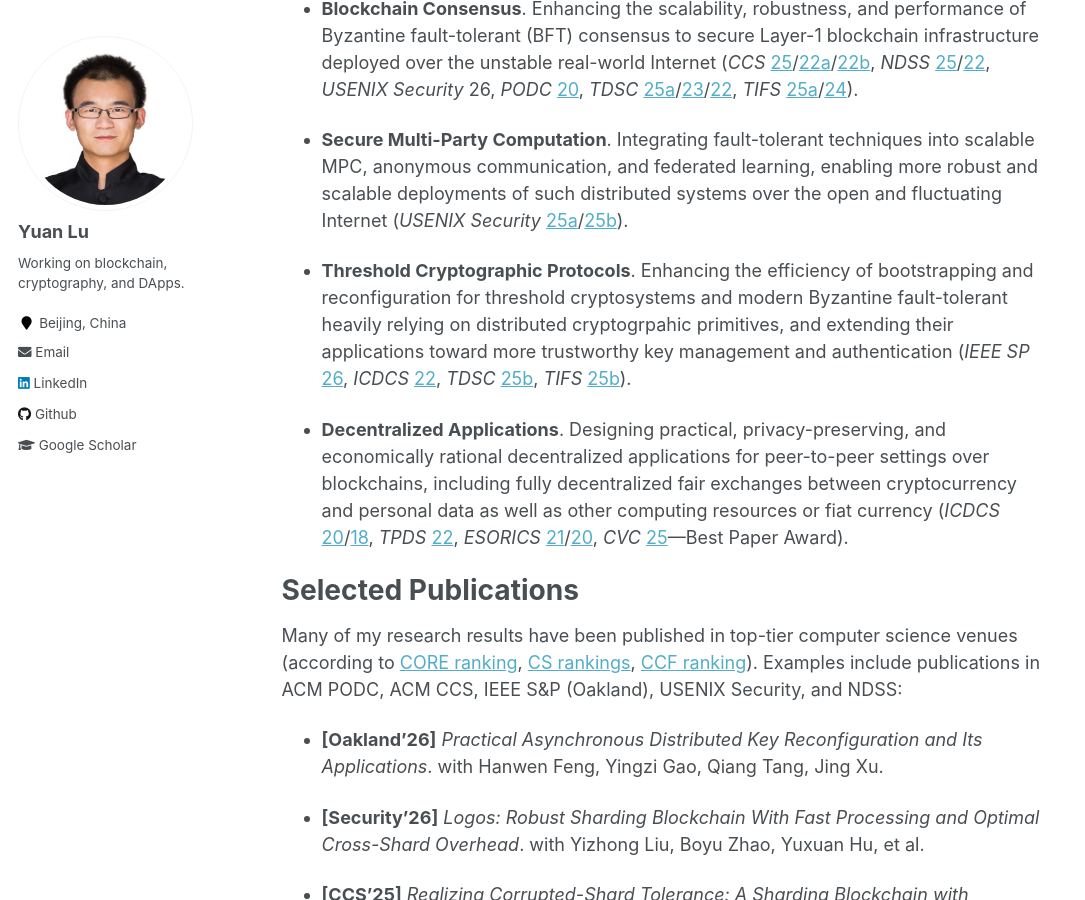
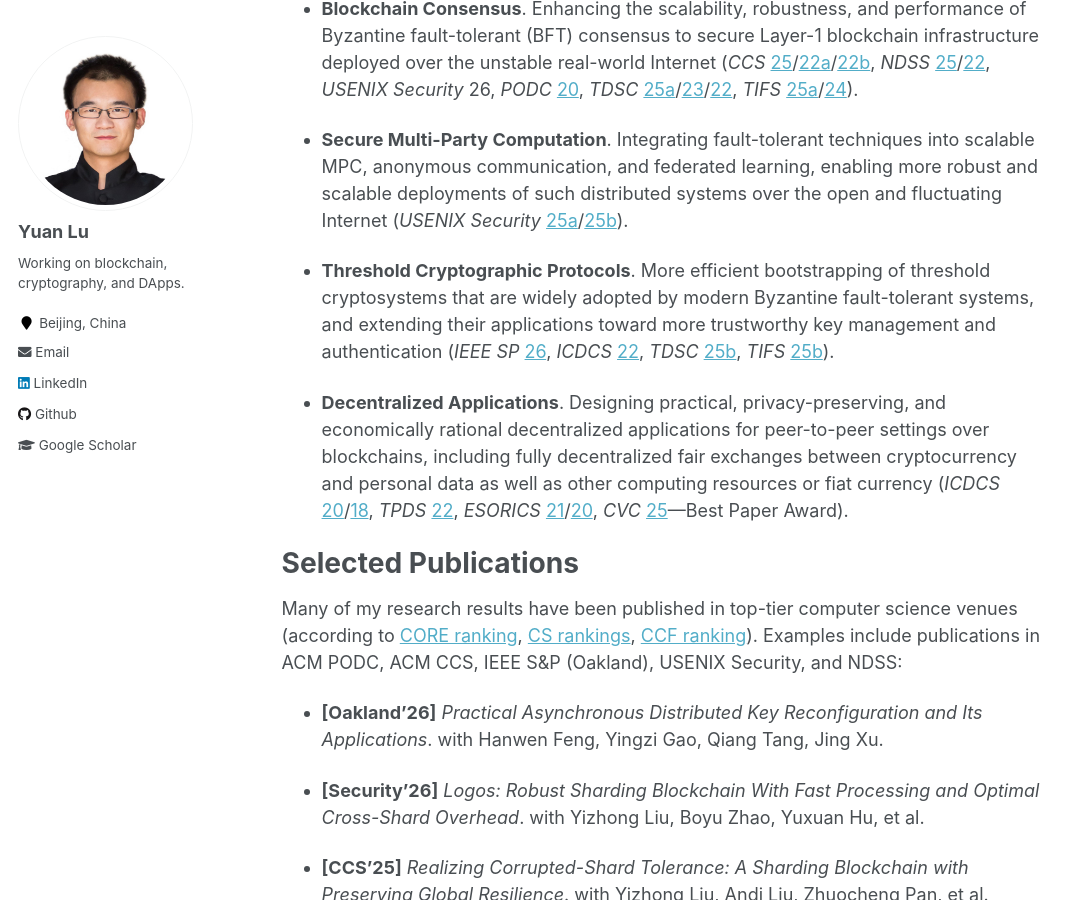
Before and after one commit to yylluu/yylluu.github.io, a Jekyll site: the page built from _pages/about.md, in a window 1280 px wide and 900 px high, scrolled down 461 px. Shown: the whole window, without its empty margins (0-1085 px from the left). Built offline with Jekyll 4.4.1, drawn with Linux system fonts in a browser that asks for light colours.

Commit message:
Update about.md

```diff
--- a/_pages/about.md
+++ b/_pages/about.md
@@ -18,7 +18,7 @@
 
 - **Secure Multi-Party Computation**. Integrating fault-tolerant techniques into scalable MPC, anonymous communication, and federated learning, enabling more robust and scalable deployments of such distributed systems over the open and fluctuating Internet (*USENIX Security* [25a](https://www.usenix.org/conference/usenixsecurity25/presentation/su-yuan)/[25b](https://www.usenix.org/conference/usenixsecurity25/presentation/liu-yizhong)).
 
-- **Threshold Cryptographic Protocols**. Enhancing the efficiency of bootstrapping and reconfiguration for threshold cryptosystems and modern Byzantine fault-tolerant heavily relying on distributed cryptogrpahic primitives, and extending their applications toward more trustworthy key management and authentication (*IEEE SP* [26](https://eprint.iacr.org/2025/149), *ICDCS* [22](https://ieeexplore.ieee.org/abstract/document/9912190), *TDSC* [25b](https://ieeexplore.ieee.org/abstract/document/10807394), *TIFS* [25b](https://ieeexplore.ieee.org/abstract/document/11153573)).
+- **Threshold Cryptographic Protocols**. More efficient bootstrapping of threshold cryptosystems that are widely adopted by modern Byzantine fault-tolerant systems, and extending their applications toward more trustworthy key management and authentication (*IEEE SP* [26](https://eprint.iacr.org/2025/149), *ICDCS* [22](https://ieeexplore.ieee.org/abstract/document/9912190), *TDSC* [25b](https://ieeexplore.ieee.org/abstract/document/10807394), *TIFS* [25b](https://ieeexplore.ieee.org/abstract/document/11153573)).
 
 - **Decentralized Applications**. Designing practical, privacy-preserving, and economically rational decentralized applications for peer-to-peer settings over blockchains, including fully decentralized fair exchanges between cryptocurrency and personal data as well as other computing resources or fiat currency (*ICDCS* [20](https://ieeexplore.ieee.org/abstract/document/9355719)/[18](https://ieeexplore.ieee.org/abstract/document/8416350), *TPDS* [22](https://ieeexplore.ieee.org/abstract/document/9929262), *ESORICS* [21](https://link.springer.com/chapter/10.1007/978-3-030-88418-5_17)/[20](https://link.springer.com/chapter/10.1007/978-3-030-59013-0_35), *CVC* [25](https://ieeexplore.ieee.org/abstract/document/11068849)—Best Paper Award).
 
```
